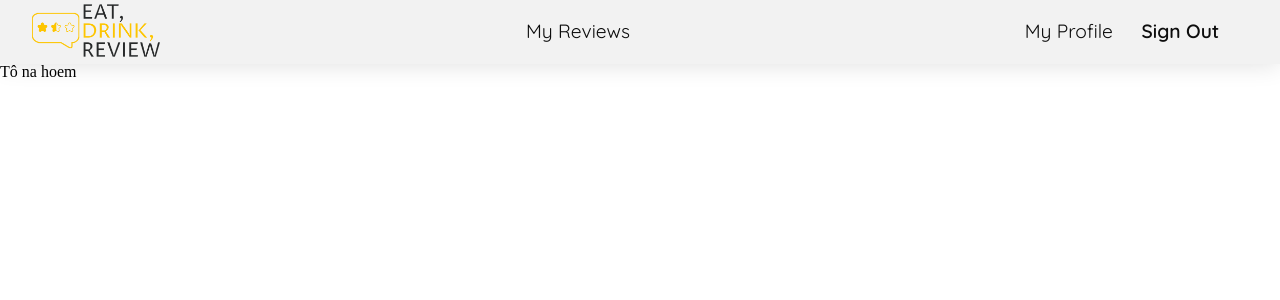
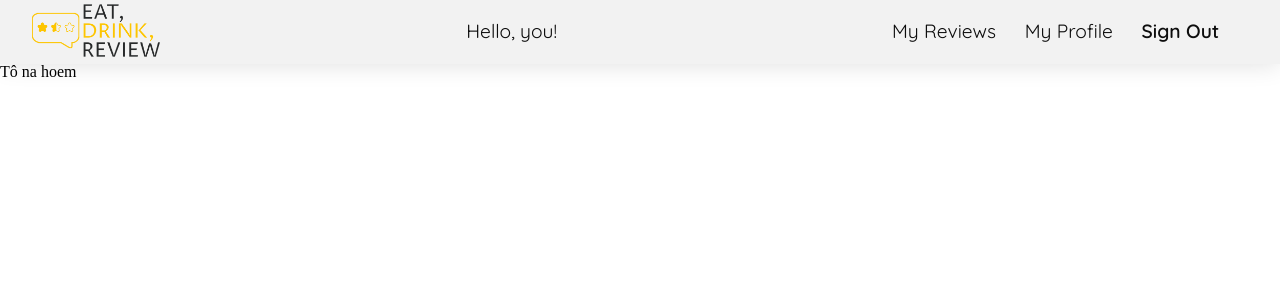
Before and after one commit to Laisses/POC-TS-food-review, a React (Create React App) app: page / in a window 1280 px wide. Shown: the top 300 px of the page. Built offline with nearby package versions, Linux system fonts and the light colour scheme.

Commit message:
src/components/Header.js: add mock username to header

```diff
--- a/src/components/Header.js
+++ b/src/components/Header.js
@@ -1,5 +1,5 @@
 import styled from "styled-components";
-import { SECONDARY_FONT, LIGHT_GREY, BLACK, PRIMARY_FONT } from "../constants/constants";
+import { LIGHT_GREY, BLACK, PRIMARY_FONT } from "../constants/constants";
 import { Link } from "react-router-dom";
 import logo from "../assets/images/logo.png"
 
@@ -11,11 +11,11 @@ export const Header = () => {
                     <Logo src={logo} />
                 </StyledLinks>
             </StyledLinks>
-            <StyledLinks to="/reviews">
+            <NavItem>Hello, you!</NavItem>
+            <Div>
+                <StyledLinks to="/reviews">
                     <NavItem>My Reviews</NavItem>
                 </StyledLinks>
-            <Div>
-
                 <StyledLinks to="/">
                     <NavItem>My Profile</NavItem>
                 </StyledLinks>
```
